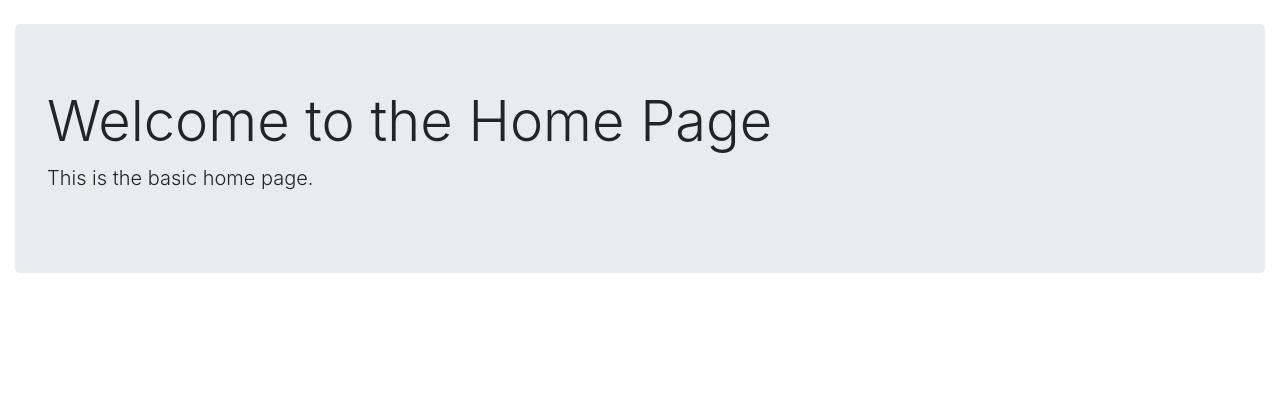
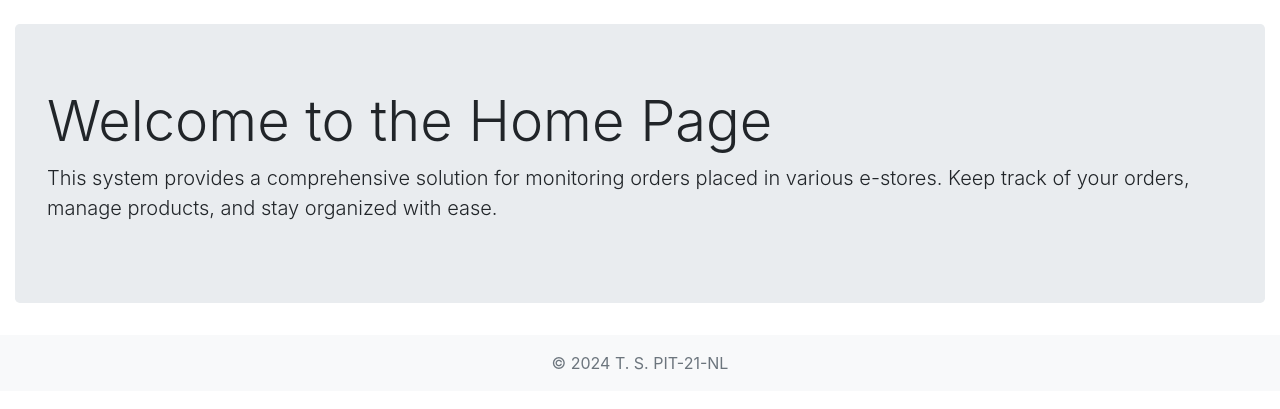
Before and after one commit to oteek/tracker, a Django app: page / in a window 1280 px wide. Shown: the part 56-465 px from the top of the page. Run offline with Django 5.2, Linux system fonts and the light colour scheme; some libraries are stand-ins or nearby versions.

Commit message:
home page revision

```diff
--- a/orders/templates/home.html
+++ b/orders/templates/home.html
@@ -53,9 +53,17 @@
             {% else %}
                 <h1 class="display-4">Welcome to the Home Page</h1>
             {% endif %}
-            <p class="lead">This is the basic home page.</p>
+            <p class="lead">This system provides a comprehensive solution for monitoring orders placed in various e-stores. Keep track of your orders, manage products, and stay organized with ease.</p>
+            <!-- Add your lengthy description here -->
         </div>
     </div>
+
+        <!-- Footer -->
+        <footer class="footer mt-auto py-3 bg-light">
+            <div class="container text-center">
+                <span class="text-muted">© 2024 T. S. PIT-21-NL</span>
+            </div>
+        </footer>
 
     <!-- Bootstrap JS and dependencies -->
     <script src="https://code.jquery.com/jquery-3.5.1.slim.min.js"></script>
```
Also changed, not shown: db.sqlite3.
